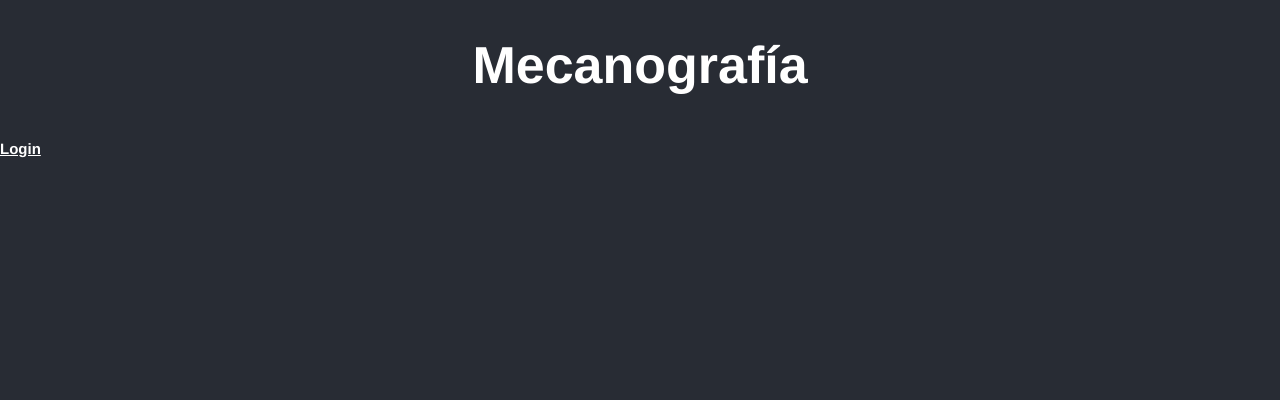
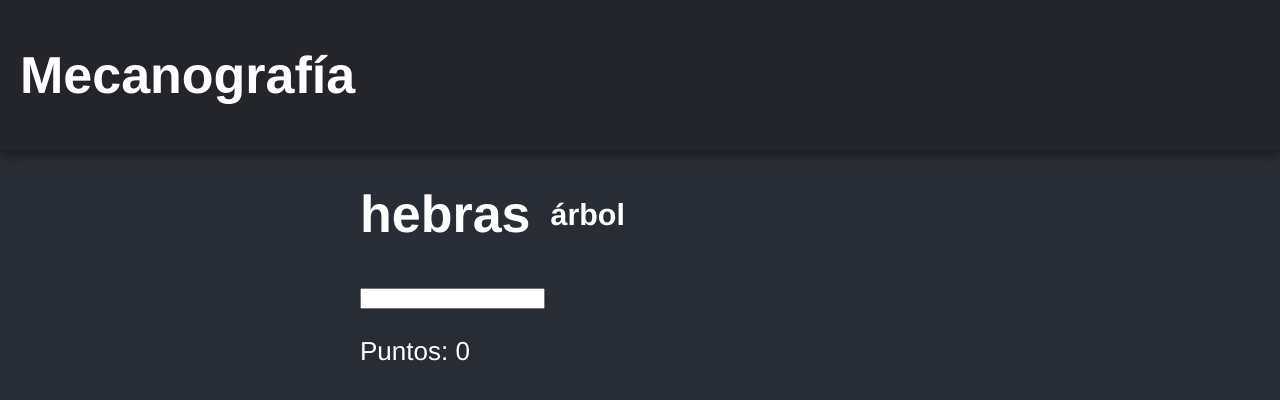
Before and after one commit to 41V4Ro/proyecto, a React (Create React App) app in the folder client/: page / in a window 1280 px wide. Shown: the top 400 px of the page. Built offline with nearby package versions, Linux system fonts and the light colour scheme.

Commit message:
commit domingo 05

```diff
--- a/client/src/App.jsx
+++ b/client/src/App.jsx
@@ -1,8 +1,9 @@
-import './css/App.css';
 import {useRoutes} from 'react-router-dom';
 import { useNavigate } from 'react-router-dom';
+import { useState, useEffect} from 'react';
 import {Login} from "./pages/Login";
 import {Register} from "./pages/Register";
+import "./css/App.css";
 function App() {
   let routes = useRoutes([
     {path:'/', element: <Home />},
@@ -12,22 +13,74 @@ function App() {
   return routes;
 }
 function Home(){
-  let navigate = useNavigate();
+  /* let navigate = useNavigate(); */
+  const words = [
+    "árbol", "animal", "avisan","amarillo","amistad","antena",
+    "brazo", "bicicleta", "burro","birra","brutal","bestias",
+    "cazo", "creían", "chorizo", "crecer","cavernas","campo",
+    "días", "duende","dinámico","dócil","dios","dudas",
+    "enredar","empatía","enfrentó","entretener","ética",
+    "fallecer", "familiares","favorito", "fuente","fantástico",
+    "grande","gritos","grulla", "gazpacho","gamba",
+    "habían","hombro", "hebras", "hambre","híbrido",
+    "ignorante","ímpetu", "independencia", "idea", "inferior",
+    "jabaí","jalapeño","jugadores", "jamón","justa",
+    "kilómetro","karaoke", "kétchup",
+    "limonada","linterna","luciérnaga", "láser","lista",
+    "madre","muertos","mirar", "música","mentira",
+    "navidad","nogal","noche",
+    "ñu","ñora",
+    "ópera","ocioso","ombligo",
+    "pirámide","palabras","puerro",
+    "queso","quieres","quebrar",
+    "rata","rompieron","retrasarse",
+    "sátira","sobrio","separar",
+    "trueque","trampas","tirar",
+    "uva","única","unidad",
+    "viento","verde","valioso","vida","vivo",
+    "web",
+    "xilófono", "xenofobia",
+    "yema","yo","yendo",
+    "zapato","zumo","zote"
+  ]
+  let [word, setWord] = useState(words[Math.floor(Math.random() * words.length)]);
+  let [nextWord, setNextWord] = useState(words[Math.floor(Math.random() * words.length)])
+  let [userInput, setUserInput] = useState("");
+  let [score, setScore] = useState(0);
+  let [key, setKey] = useState("");
 
-  const logOut = ()=>{
-    localStorage.removeItem("nombre");
-    navigate("login");
+  const keyChange = event =>{
+    setKey(event.key);
   }
-  let user = localStorage.getItem("nombre") ? <> <p>{localStorage.getItem("nombre")}</p> <p onClick={logOut}>Salir</p> </>: <a href='/login'>Login</a>
+  const compare = event => {
+    setUserInput(event.target.value);
+    if(key === " "){
+      if (event.target.value.slice(0, event.target.value.length -1) === word) {
+        setScore(score + 1);
+        setWord(nextWord);
+        setNextWord(words[Math.floor(Math.random() * words.length)])
+        setUserInput('');
+      }
+    }
 
+  };
   return (
     <div className="App">
       <header className="App-header">
          <h1>Mecanografía</h1>
-          {user}
-
+        <div>
+        </div>
       </header>
-
+      <main>
+        <div>
+          <div>
+            <h1>{word}</h1>
+            <h3>{nextWord}</h3>
+          </div>
+          <input type="text" value={userInput} onKeyDown={keyChange} onChange={compare}/>
+          <p>Puntos: {score}</p>
+        </div>
+      </main>
     </div>
   );
 }
--- a/client/src/css/App.css
+++ b/client/src/css/App.css
@@ -1,18 +1,34 @@
-/* body{
+.App body{
   background-color: #282c34;
 
 }
-.App-header {
+.App header {
   background-color: #24252b;
-  padding:20px;
   box-shadow: 0 5px 10px 0 rgba(0, 0, 0, 0.397);
   font-size: calc(10px + 2vmin);
   color: white;
   display: flex;
+  align-items: center;
+  padding:10px 20px;
 }
-button{
+.App-header div{
+  display: flex;
+}
+.App button{
   outline:none;
   color:white;
   background-color: #24252b;
-  border:none
-} */
+  border:none;
+  font-size: calc(8px + 2vmin);
+}
+.App main>div{
+  width: 70vh;
+  margin:0 auto;
+}
+.App main>div>div{
+  display: flex;
+  align-items: center;
+}
+.App main>div>div> h1{
+  margin-right: 20px;
+}
--- a/client/src/css/login.css
+++ b/client/src/css/login.css
@@ -7,10 +7,10 @@ body{
   font-size: calc(10px + 2vmin);
   color: white;
 }
-h1{
+.login-container h1{
   text-align: center;
 }
-form{
+.login-container form{
   background-color: #24252b;
   border-top: 4px rgb(228, 163, 0) solid;
   max-width: 50vh;
@@ -19,7 +19,7 @@ form{
   border-radius: 4px;
   box-shadow: 0 5px 20px 0px rgba(0, 0, 0, 0.606);
 }
-input{
+.login-container input{
   width: 50%;
   display: block;
   margin-bottom: 20px;
@@ -30,14 +30,14 @@ input{
   border: none;
   font-size: 14px;
 }
-input[type=text]:hover, input[type=password]:hover{
+.login-container input[type=text]:hover, input[type=password]:hover{
   background-color: rgb(196, 196, 196);
 }
-input[type=text]:focus, input[type=password]:focus{
+.login-container input[type=text]:focus, input[type=password]:focus{
   outline:none;
   border: 1px solid rgb(255, 183, 1) ;
 }
-label{
+.login-container label{
   width: 55%;
   display: block;
   margin-bottom: 20px;
@@ -48,7 +48,7 @@ label{
   border: none;
   font-size: 20px;
 }
-input[type=submit]{
+.login-container input[type=submit]{
   margin-top: 40px;
   background-color: rgb(72, 72, 72) ;
   color:white;
@@ -57,18 +57,18 @@ input[type=submit]{
   box-shadow: 0 2px 10px 0px rgba(0, 0, 0, 0.471);
 
 }
-input[type=submit]:enabled:hover{
+.login-container input[type=submit]:enabled:hover{
   background-color: rgb(85, 85, 85) ;
 }
-input[type=submit]:disabled{
+.login-container input[type=submit]:disabled{
   background-color: rgb(143, 143, 143) ;
   color:gray
 }
-a{
+.login-container a{
   color: white;
   font-size: 15px;
   font-weight: bold;
 }
-a:hover{
+.login-container a:hover{
   color: gray;
 }
--- a/client/src/pages/Login.jsx
+++ b/client/src/pages/Login.jsx
@@ -30,7 +30,7 @@ export const Login = () => {
 
   }
   return (
-    <>
+    <div className='login-container'>
       <header>
         <h1>Iniciar sesión</h1>
       </header>
@@ -58,6 +58,6 @@ export const Login = () => {
           <a href="/register">Crear cuenta</a>
         </form>
       </main>
-    </>
+    </div>
   )
 }
--- a/client/src/pages/Register.jsx
+++ b/client/src/pages/Register.jsx
@@ -37,7 +37,7 @@ export const Register = ()=>{
         }
     }
     return (
-        <>
+        <div className="login-container">
       <header>
         <h1>Crear cuenta</h1>
       </header>
@@ -83,7 +83,7 @@ export const Register = ()=>{
           <a href="/login">Iniciar sesión</a>
         </form>
       </main>
-    </>
+    </div>
     )
 
 }
```
